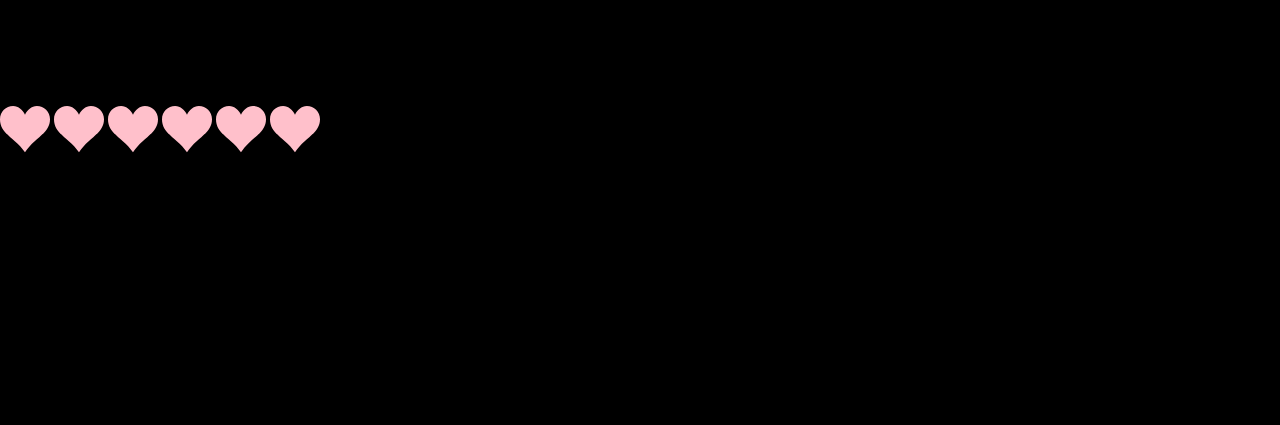
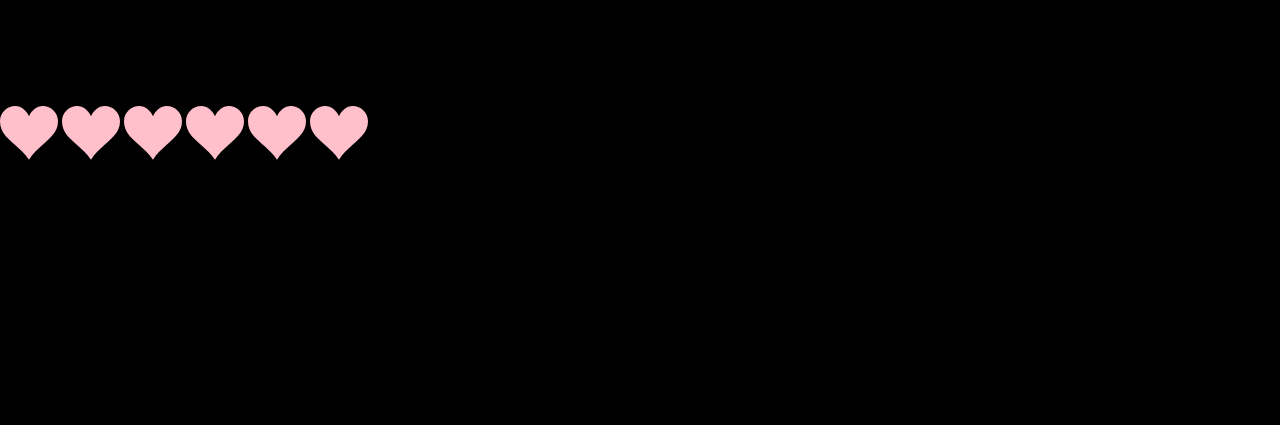
Before and after one commit to kuohan95/testing, a plain HTML site: page index.html in a window 1280 px wide. Shown: the part 375-800 px from the top of the page. Drawn offline with Linux system fonts and the light colour scheme; a web font is replaced by a local one.

Commit message:
Last test

```diff
--- a/css/app.css
+++ b/css/app.css
@@ -47,9 +47,11 @@ canvas {
 }
 .heart {
   fill: pink;
-  position: flex;
+  position: center;
   top: 5px;
-  width: 50px;
+  width: 58px;
+	left: 50px;
+	text-align: center;
   animation: pulse 1s ease infinite,
 }
 
--- a/index.html
+++ b/index.html
@@ -15,7 +15,8 @@
   <h1>  HAPPY BIRTHDAY TO MAMA</h1>
     </div>
 
-<svg class="heart" viewBox="0 0 32 29.6">
+<div class=container4>
+  <svg class="heart" viewBox="0 0 32 29.6">
   <path d="M23.6,0c-3.4,0-6.3,2.7-7.6,5.6C14.7,2.7,11.8,0,8.4,0C3.8,0,0,3.8,0,8.4c0,9.4,9.5,11.9,16,21.2
 	c6.1-9.3,16-12.1,16-21.2C32,3.8,28.2,0,23.6,0z"/>
 </svg>
@@ -39,7 +40,7 @@
   <path d="M23.6,0c-3.4,0-6.3,2.7-7.6,5.6C14.7,2.7,11.8,0,8.4,0C3.8,0,0,3.8,0,8.4c0,9.4,9.5,11.9,16,21.2
 	c6.1-9.3,16-12.1,16-21.2C32,3.8,28.2,0,23.6,0z"/>
 </svg>
-
+</div>
 
 
 
```
